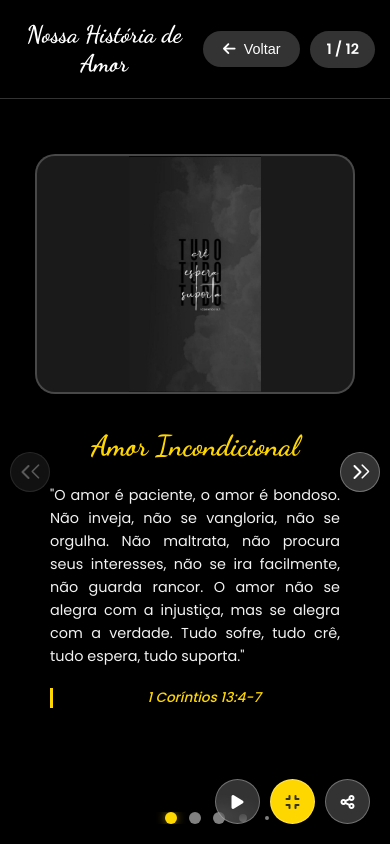
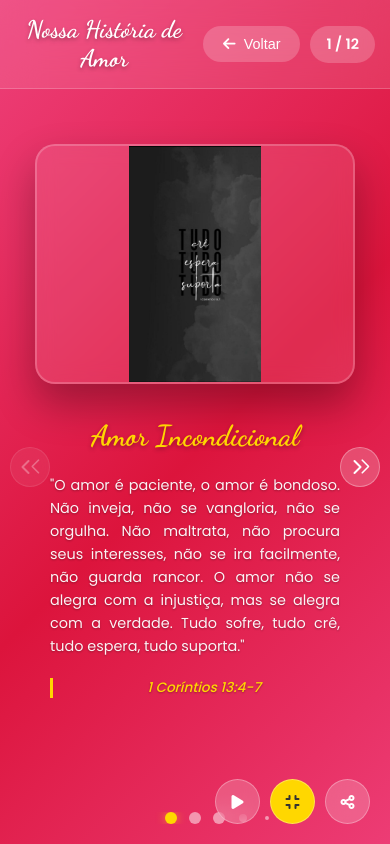
Before and after one commit to Psoouza799/Sempre-N-s, a plain HTML site: page slides.html in a window 390 px wide. Both pictures are taken after a click on the button 292 px from the left and 801 px from the top of the page. Drawn offline with nearby package versions, Linux system fonts and the light colour scheme.

Commit message:
Ajuste: Diminuição do cabeçalho e correção do fundo preto em tela cheia

```diff
--- a/slides.css
+++ b/slides.css
@@ -78,7 +78,7 @@ body {
     display: flex;
     justify-content: space-between;
     align-items: center;
-    padding: 20px 30px;
+    padding: 15px 20px;
     background: rgba(255,255,255,0.1);
     backdrop-filter: blur(20px);
     border-bottom: 1px solid rgba(255,255,255,0.2);
@@ -490,10 +490,10 @@ body {
     }
 
     .slides-title {
-        font-size: 1.8rem;
+        font-size: 1.4rem;
         order: 1;
         width: 100%;
-        margin: 10px 0;
+        margin: 5px 0;
     }
 
     .back-button {
@@ -615,11 +615,14 @@ body {
     width: 100vw !important;
     height: 100vh !important;
     z-index: 9999 !important;
-    background: #000;
+    background: linear-gradient(135deg, #FFB6C1 0%, #FF69B4 25%, #DC143C 50%, #FF69B4 75%, #FFB6C1 100%);
+    background-size: 400% 400%;
+    animation: gradientShift 20s ease infinite;
 }
 
 .fullscreen-mode .slides-header {
-    background: rgba(0,0,0,0.8);
+    background: rgba(255,255,255,0.1);
+    backdrop-filter: blur(20px);
 }
 
 /* Estados de loading */
```
